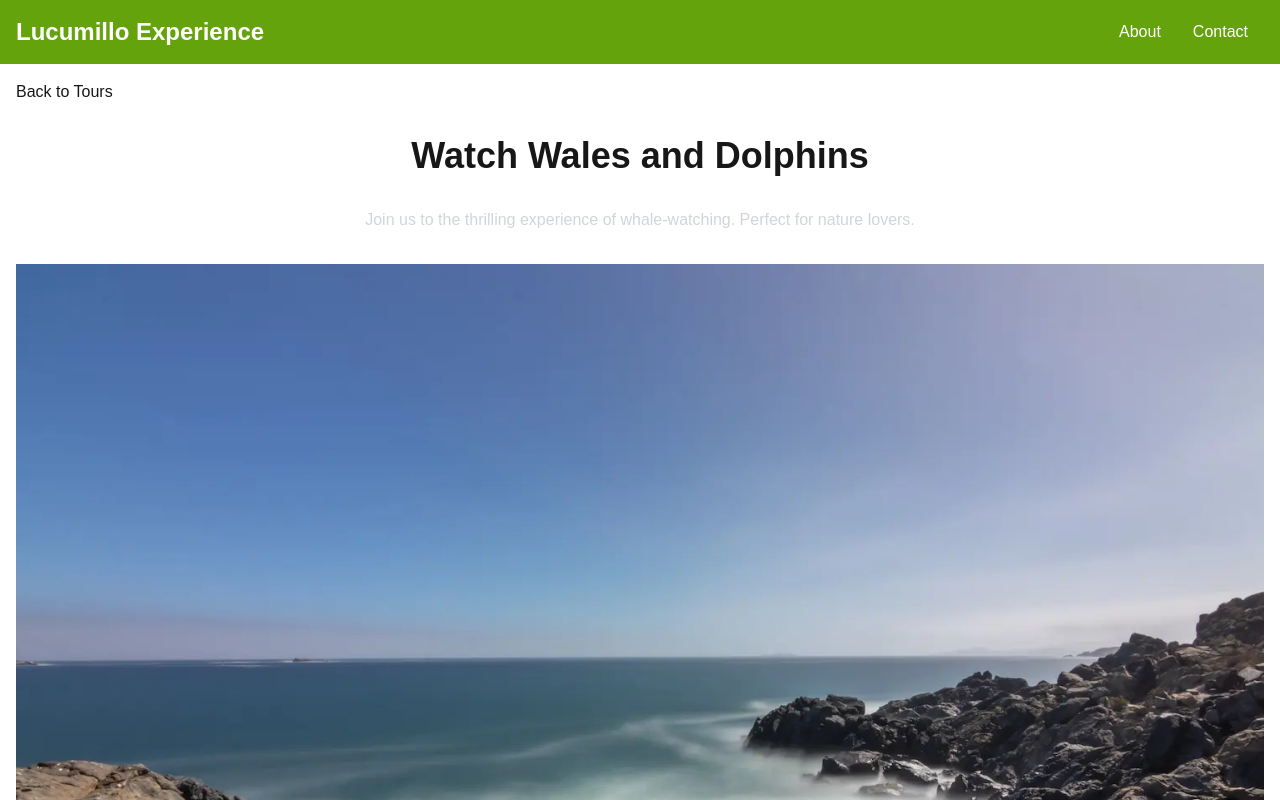
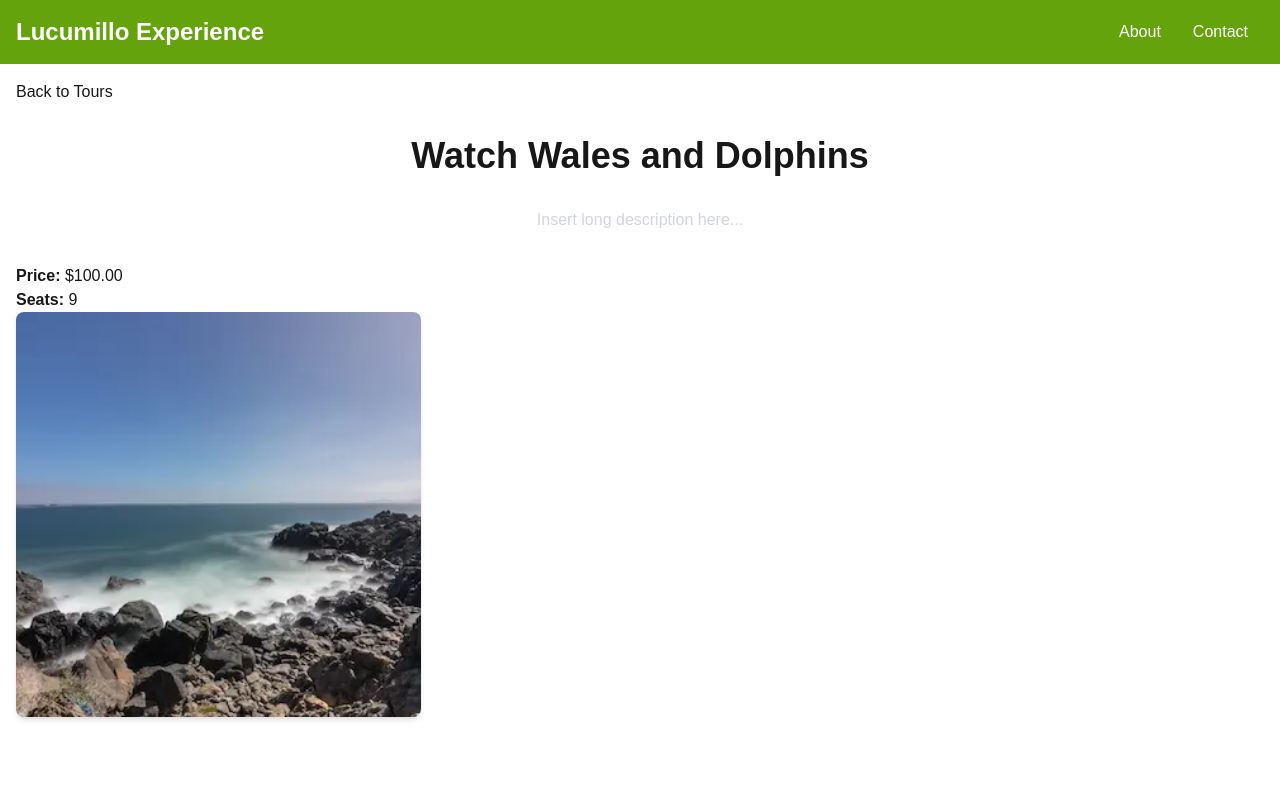
Before and after one commit to simontorres/lucumillo-experience, a Next.js app: page /tours/1 in a window 1280 px wide. Shown: the top 800 px of the page. Built offline with nearby package versions, Linux system fonts and the light colour scheme.

Commit message:
Add price and seats, put AnimatedGallery

```diff
--- a/app/tours/[id]/page.tsx
+++ b/app/tours/[id]/page.tsx
@@ -1,11 +1,17 @@
 import React from 'react';
-import Image from 'next/image';
 
 import { tours } from '../../../data/tours'
 import Link from 'next/link';
 
+
+import { AnimatedGallery } from '@/components/AnimatedGallery';
+
 export async function generateStaticParams() {
   return tours.map((tour) => ({ id: tour.id }))
+}
+
+function formatCurrency(value: number, locale: string, currency: string) {
+  return new Intl.NumberFormat(locale, { style: 'currency', currency: currency}).format(value)
 }
 
 export default async function Tours({ params, }: { params: Promise<{ id: string }> }) {
@@ -28,25 +34,13 @@ export default async function Tours({ params, }: { params: Promise<{ id: string
           {tour.title}
         </h1>
         <p className="text-center text-gray-300 mb-8">
-          {tour.description}
+          {tour.long_description}
         </p>
-        <div className='flex justify-center'>
-          <figure>
-            <Image
-              src={`/images/tours/md/${tour.image}`}
-              alt={tour.title}
-              width={480}
-              height={600}
-              className="w-full object-cover"
-            />
-            {
-              tour.image_caption
-                ? <figcaption>{tour.image_caption}</figcaption>
-                : <></>
-            }
-
-          </figure>
+        <div>
+          <p><b>Price: </b> { formatCurrency(tour.price, 'en-US', 'USD')}</p>
+          <p><b>Seats: </b> { tour.seats }</p>
         </div>
+        <AnimatedGallery images={tour.gallery}/>
       </main>
     </div>
   );
```
